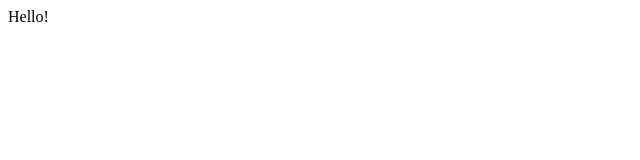
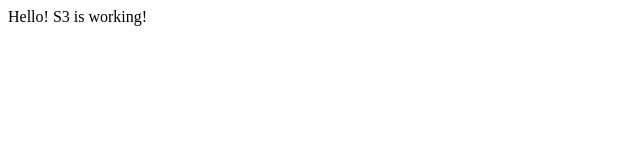
Before and after one commit to CPS847-midterm/Assignment-1, a plain HTML site: page index.html in a window 1280 px wide. Shown: the whole page, without its empty margins (0-640 px from the left). Drawn offline with Linux system fonts and the light colour scheme.

```diff
--- a/index.html
+++ b/index.html
@@ -5,6 +5,6 @@
     <title>Test Page</title>
   </head>
   <body>
-    Hello!
+    Hello! S3 is working!
   </body>
 </html>
```
